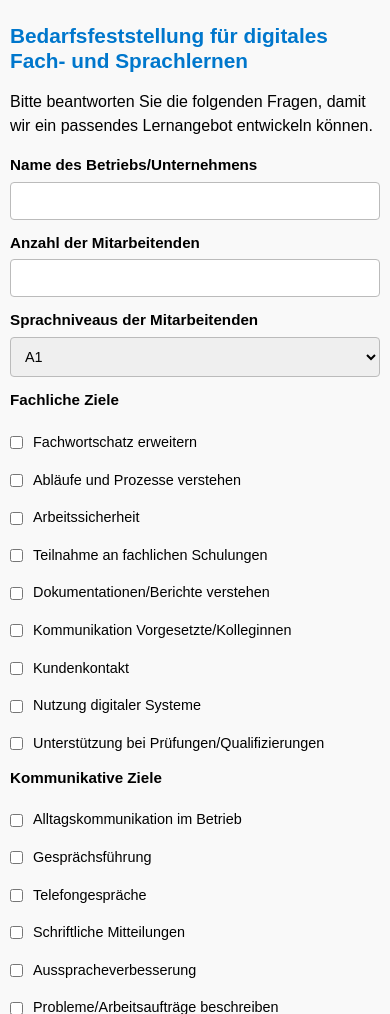
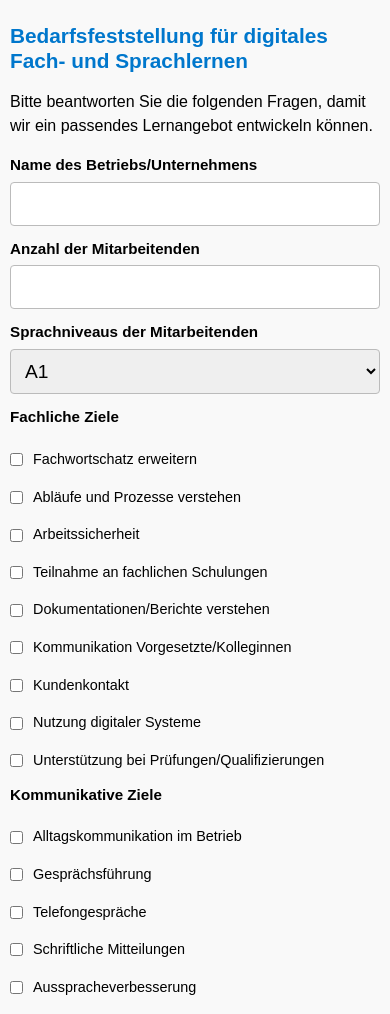
Before and after one commit to ani888m/werkstattsprache, a Flask app: page /bedarfsfeststellung in a window 390 px wide. Shown: the top 1014 px of the page. Run offline with Flask 3, Linux system fonts and the light colour scheme.

Commit message:
Update bedarfsfeststellung.html

```diff
--- a/templates/bedarfsfeststellung.html
+++ b/templates/bedarfsfeststellung.html
@@ -123,7 +123,7 @@
       }
 
       input, select, textarea {
-        font-size: 0.9rem;
+        font-size: 1.2rem;
       }
 
       .checkbox-group label {
```
